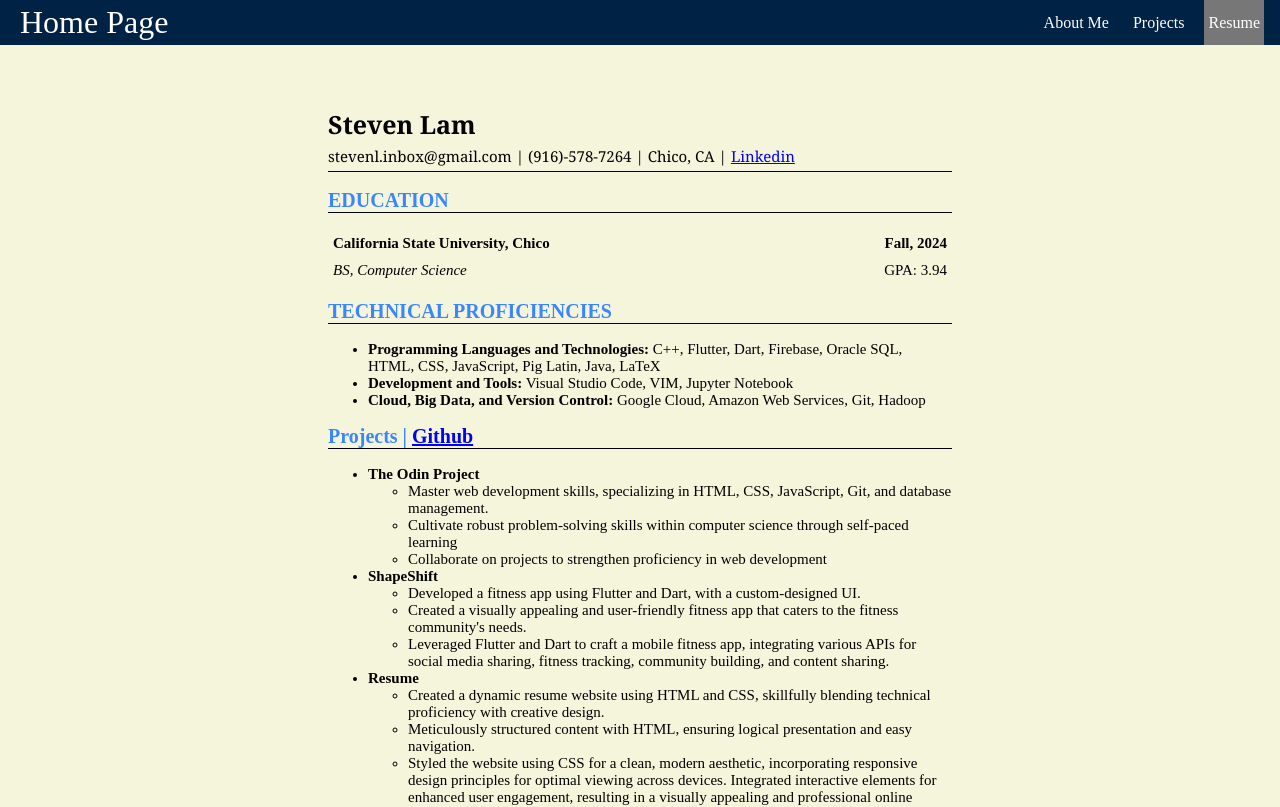
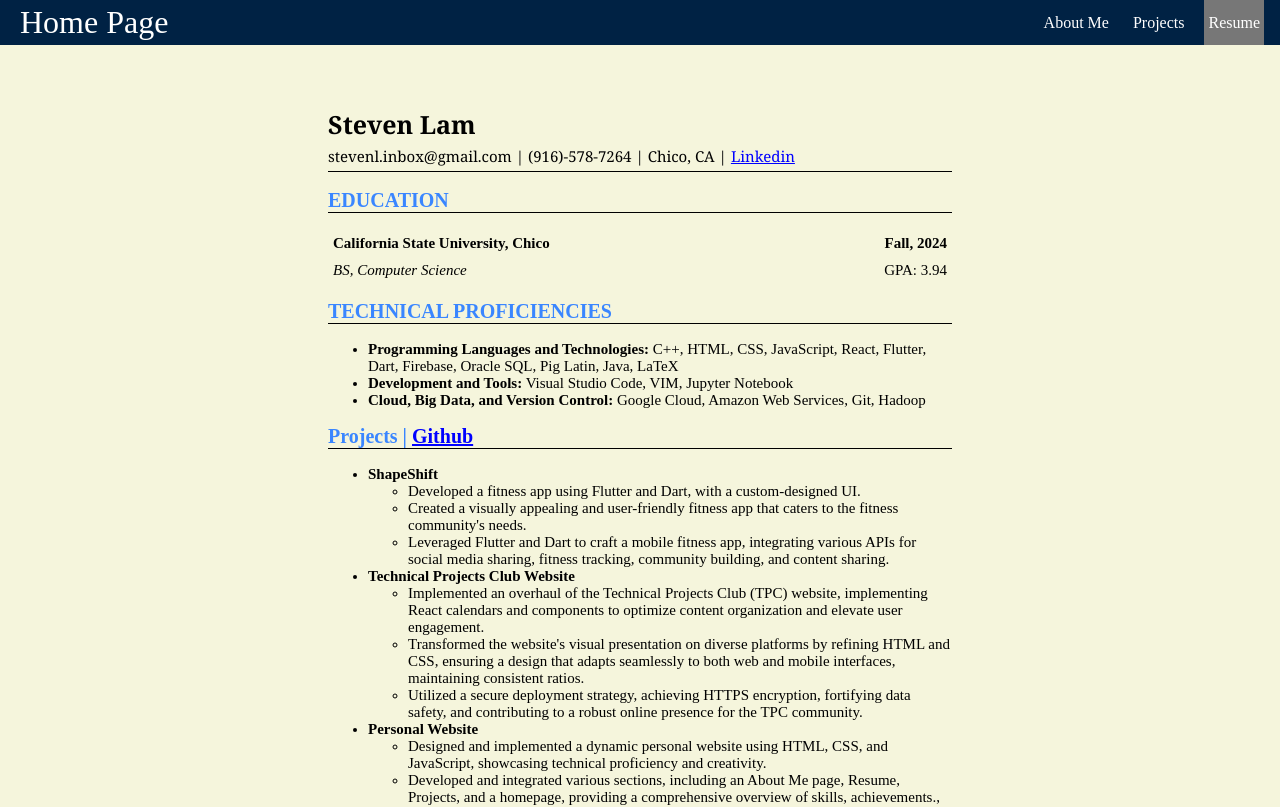
Before and after one commit to Slam210/Personal-Website, a React (Vite) app: page /Resume in a window 1280 px wide. Shown: the top 807 px of the page. Built offline with nearby package versions, Linux system fonts and the light colour scheme.

Commit message:
Modified Resume content

```diff
--- a/src/Pages/Resume.jsx
+++ b/src/Pages/Resume.jsx
@@ -28,7 +28,7 @@ export default function Resume() {
             <h2 className = "Title">TECHNICAL PROFICIENCIES</h2>
             <div>
                 <ul>
-                    <li><b>Programming Languages and Technologies:</b> C++, Flutter, Dart, Firebase, Oracle SQL, HTML, CSS, JavaScript, Pig Latin, Java, LaTeX</li>
+                    <li><b>Programming Languages and Technologies:</b> C++, HTML, CSS, JavaScript, React, Flutter, Dart, Firebase, Oracle SQL, Pig Latin, Java, LaTeX</li>
                     <li><b>Development and Tools:</b> Visual Studio Code, VIM, Jupyter Notebook</li>
                     <li><b>Cloud, Big Data, and Version Control:</b> Google Cloud, Amazon Web Services, Git, Hadoop</li>
                 </ul>
@@ -37,12 +37,6 @@ export default function Resume() {
         <div id = "Projects">
             <h2 className = "Title">Projects | <a href="https://github.com/Slam210" target="_blank">Github</a></h2>
             <ul>
-                <li><b>The Odin Project</b></li>
-                <ul>
-                    <li>Master web development skills, specializing in HTML, CSS, JavaScript, Git, and database management.</li>
-                    <li>Cultivate robust problem-solving skills within computer science through self-paced learning</li>
-                    <li>Collaborate on projects to strengthen proficiency in web development</li>
-                </ul>
                 <li><b>ShapeShift</b></li>
                 <ul>
                     <li>Developed a fitness app using Flutter and Dart, with a custom-designed UI.</li>
@@ -50,11 +44,17 @@ export default function Resume() {
                     <li>Leveraged Flutter and Dart to craft a mobile fitness app, integrating various APIs for social media sharing, fitness
                         tracking, community building, and content sharing.</li>
                 </ul>
-                <li><b>Resume</b></li>
+                <li><b>Technical Projects Club Website</b></li>
                 <ul>
-                    <li>Created a dynamic resume website using HTML and CSS, skillfully blending technical proficiency with creative design.</li>
-                    <li>Meticulously structured content with HTML, ensuring logical presentation and easy navigation.</li>
-                    <li>Styled the website using CSS for a clean, modern aesthetic, incorporating responsive design principles for optimal viewing across devices. Integrated interactive elements for enhanced user engagement, resulting in a visually appealing and professional online presence.</li>
+                    <li>Implemented an overhaul of the Technical Projects Club (TPC) website, implementing React calendars and components to optimize content organization and elevate user engagement.</li>
+                    <li>Transformed the website's visual presentation on diverse platforms by refining HTML and CSS, ensuring a design that adapts seamlessly to both web and mobile interfaces, maintaining consistent ratios.</li>
+                    <li>Utilized a secure deployment strategy, achieving HTTPS encryption, fortifying data safety, and contributing to a robust online presence for the TPC community.</li>
+                </ul>
+                <li><b>Personal Website</b></li>
+                <ul>
+                    <li>Designed and implemented a dynamic personal website using HTML, CSS, and JavaScript, showcasing technical proficiency and creativity.</li>
+                    <li>Developed and integrated various sections, including an About Me page, Resume, Projects, and a homepage, providing a comprehensive overview of skills, achievements., and projects</li>
+                    <li>Utilized React for seamless navigation, optimizing user experience, and demonstrating proficiency in modern web development technologies.</li>
                 </ul>
             </ul>
         </div>
```
